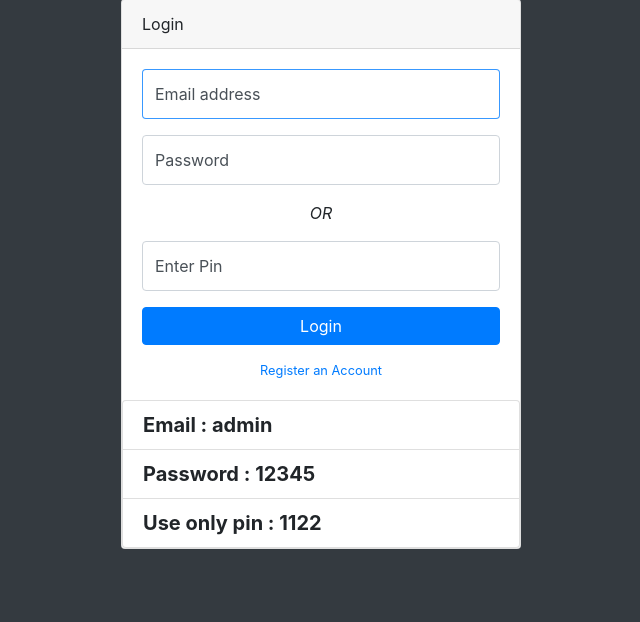
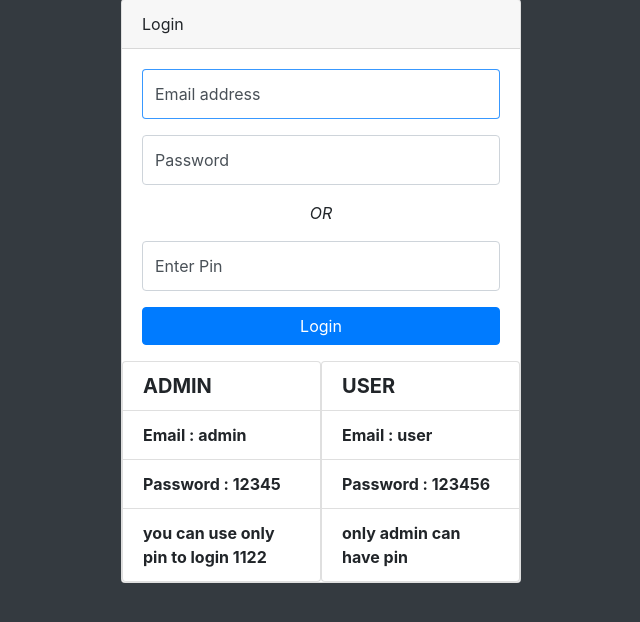
Before and after one commit to islamroshan/Event-Star, a CodeIgniter app: page /ems/ in a window 1280 px wide. Shown: the part 49-671 px from the top of the page, without its empty margins (319-959 px from the left). Run offline with CodeIgniter, Linux system fonts and the light colour scheme.

Commit message:
event start v1.0
final tested and found that is reliable for all type of events

```diff
--- a/application/models/Register_user_model.php
+++ b/application/models/Register_user_model.php
@@ -1,8 +1,5 @@
 <?php
 class Register_user_model extends CI_Model {
-
-    //Variables
-	private $user_id;
 
 	//GETTER FUNCTION TO GET THE VAIRABLE
 	public function get($name)
@@ -17,9 +14,9 @@ class Register_user_model extends CI_Model {
 	}
 
     // To Get users
-	public function get_user()
+	public function get_user($user_id)
 	{
-		$this->db->where('user_id', $this->user_id);
+		$this->db->where('user_id', $user_id);
 		$query = $this->db->get('register_user');
 		return $query->result();
 	}
@@ -27,39 +24,67 @@ class Register_user_model extends CI_Model {
 	//Create User
 	 public function create_user($user_detail)
 	 {
+		$user_email = html_escape($user_detail['useremail']);
+
+		//CHECKING IN DATABASE IF ANY USER WITH SAME EMAIL EXISTS.
+
+		$check_email = $this->db->select('*');
+		$check_email = $this->db->from('register_user');
+		$check_email = $this->db->like('user_email', $user_email);
+		$check_email=  $this->db->get();
+		$result = $check_email->num_rows();
+		if($result >= 1 )
+		{
+			return FALSE;
+		}
+		else
+		{
 			$option = ['cost' => 12];
-		$encripted_pass = password_hash($user_detail['password'] ,  PASSWORD_BCRYPT , $option);
+			$encripted_pass = password_hash($user_detail['password'] , PASSWORD_BCRYPT , $option);
 
 			$user_data = array(
 				'first_name' => html_escape($user_detail['firstname']),
 				'user_password' => html_escape($encripted_pass) ,
 				'last_name' => html_escape($user_detail['lastname']),
-			'user_email' => html_escape($user_detail['useremail']),
+				'user_email' => html_escape($user_email),
 				'user_role' => html_escape('user'),
 			);
 			$insert_data = $this->db->insert('register_user', $user_data);
 			return TRUE;
 		}
+	 }
 
 	 // Login User into dashboard
-	 public function login()
+	 public function login($login_details)
 	 {
-	 	$email = html_escape($this->input->post('useremail'));
-		$password = html_escape($this->input->post('userpassword'));
-		$admin_pin = html_escape($this->input->post('pin'));
-		if(empty($admin_pin))
+		$email = html_escape($login_details['useremail']);
+		$password = html_escape($login_details['userpassword']);
+		$admin_pin = html_escape($login_details['pin']);
+		$db_password = '';
+		$pin = '';
+
+		if(empty($admin_pin)) { $admin_pin = 1; }
+
+		if(!empty($email) && !empty($password))
 		{
-			$admin_pin = 0;
-		}
-
 			$this->db->where('user_email', $email);
-		$this->db->or_where('pin', $admin_pin);
 			$result = $this->db->get('register_user');
 
 			$db_password = $result->row(4)->user_password;
+		}
+		else if(!empty($admin_pin))
+		{
+		    $this->db->where('user_role', 'admin');
+			$result = $this->db->get('register_user');
+
 			$pin = $result->row(5)->pin;
+		}
+		else
+		{
+			return FALSE;
+		}
 
-	 	if(password_verify($password, $db_password) || $admin_pin == $pin)
+	 	if(password_verify($password, $db_password) || $admin_pin == $pin && $admin_pin != 0)
 	 	{
 	 		return $result->row(0)->user_id;
 	 	}
@@ -131,8 +156,24 @@ class Register_user_model extends CI_Model {
 	 //UPDATE USER
 	 public function update_user($user_details,$user_id)
 	 {
+		$user_email = html_escape($user_details['user_email']);
+
+		//CHECKING IN DATABASE IF ANY USER WITH SAME EMAIL EXISTS.
+
+		$check_email = $this->db->select('*');
+		$check_email = $this->db->from('register_user');
+		$check_email = $this->db->like('user_email', $user_email);
+		$check_email=  $this->db->get();
+		$result = $check_email->num_rows();
+
+		if($result >= 1 )
+		{
+			return FALSE;
+		}
+		else
+		{
 			$option = ['cost' => 12];
-		$encripted_pass = password_hash($user_detail['user_password'] ,  PASSWORD_BCRYPT , $option);
+			$encripted_pass = password_hash($user_details['user_password'] ,  PASSWORD_BCRYPT , $option);
 			 $data = array(
 				 'first_name' => $user_details['first_name'],
 				 'last_name' => $user_details['last_name'],
@@ -142,6 +183,7 @@ class Register_user_model extends CI_Model {
 			 $this->db->where('user_id',$user_id);
 			 $this->db->update('register_user',$data);
 			 return TRUE;
+		}
 	 }
 
 	 //DELETE FROM DATABASE
--- a/application/views/layouts/main.php
+++ b/application/views/layouts/main.php
@@ -211,6 +211,7 @@
     <script src="<?php echo base_url(); ?>assets/select-box/js/bootstrap-select.js"></script>
     <script src="<?php echo base_url(); ?>assets/js/custom_ajax.js"></script>
 
+    <!-- LOAD BASE_URL AND SOME POST DATA TO JAVACRIPT    -->
     <?php $this->load->view('charts/post_data'); ?>
 
   </body>
--- a/application/views/user/login_view.php
+++ b/application/views/user/login_view.php
@@ -23,9 +23,19 @@
 <body class="bg-dark">
 
   <div class="container">
+
     <div class="card card-login mx-auto mt-5">
       <div class="card-header">Login</div>
-      <div class="card-body ">
+        <div class="card-body pb-0">
+          <!-- IF USER NOT FOUND  -->
+          <?php if($this->session->flashdata('user_not_found')): ?>
+            <div class="alert alert-danger alert-dismissible fade show " role="alert">
+                <?php echo $this->session->flashdata('user_not_found'); ?>
+                <button type="button" class="close" data-dismiss="alert" aria-label="Close">
+                <span aria-hidden="true">&times;</span>
+                </button>
+            </div>
+          <?php endif;?>
          <?php echo form_open('user/register_controller/login_user'); ?>
            <div class="form-group">
               <div class="form-label-group">
@@ -84,15 +94,25 @@
                echo form_submit($data);
               ?>
            </div>
-          <div class="text-center">
-            <a class="d-block small mt-3" href="<?php echo base_url(); ?>user/register_controller/register_user">Register an Account</a>
-          </div>
       </div>
-      <ul class="list-group">
-        <li class="list-group-item h5"><strong>Email :  admin</strong></li>
-        <li class="list-group-item h5"><strong>Password : 12345</strong></li>
-        <li class="list-group-item h5"><strong>Use only pin : 1122</strong></li>
-      </ul>
+      <div class="row">
+        <div class="col-sm-6 pr-0">
+          <ul class="list-group">
+            <li class="list-group-item h5"><strong>ADMIN</strong></li>
+            <li class="list-group-item"><strong>Email :  admin</strong></li>
+            <li class="list-group-item"><strong>Password : 12345</strong></li>
+            <li class="list-group-item"><strong>you can use only pin to login 1122</strong></li>
+          </ul>
+        </div>
+        <div class="col-sm-6 pl-0">
+          <ul class="list-group">
+            <li class="list-group-item h5"><strong>USER</strong></li>
+            <li class="list-group-item  "><strong>Email :  user</strong></li>
+            <li class="list-group-item"><strong>Password : 123456</strong></li>
+            <li class="list-group-item"><strong>only admin can have pin</strong></li>
+          </ul>
+        </div>
+      </div>
     </div>
   </div>
 
```
Also changed, not shown: application/controllers/user/Edit_user_controller.php (+5 -4 lines), application/controllers/user/Register_controller.php (+7 -5 lines), application/views/user/user_list.php (+10 -0 lines), image/endroit1.jpg (added), image/logotent1131.png (added), 1 other file. Lines whose indentation alone changed are shown as unchanged.
